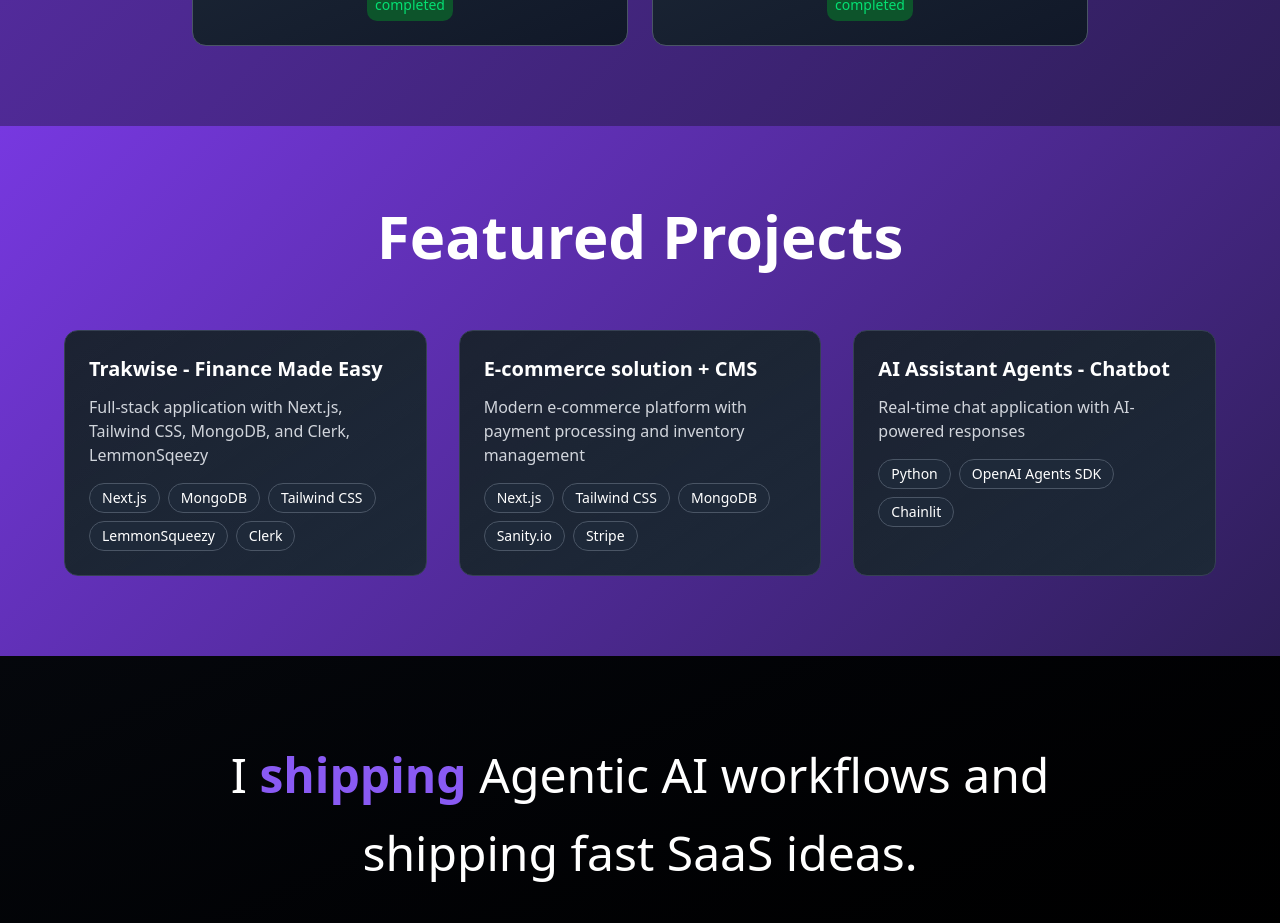
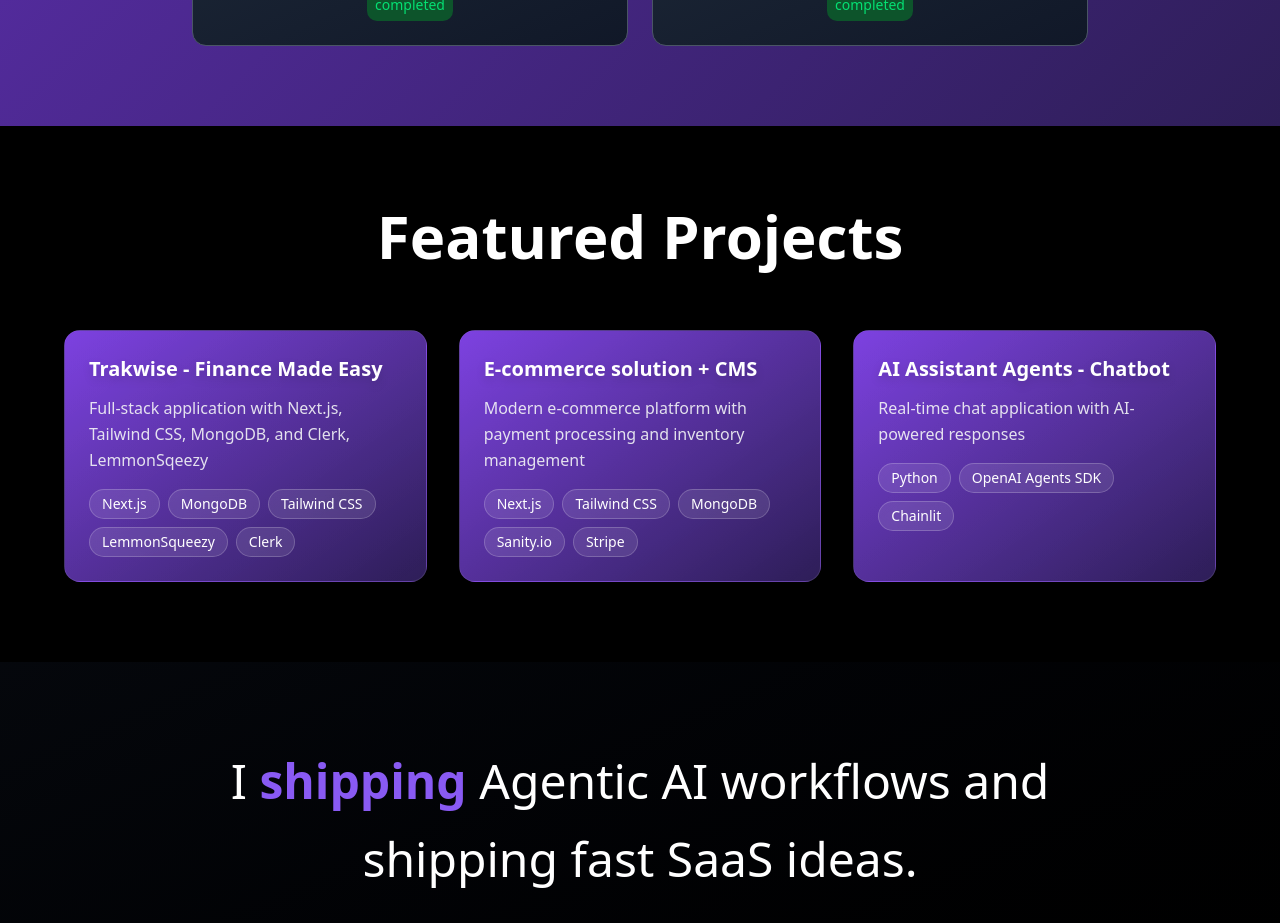
Before and after one commit to hasnainXdev/hasnain-3d-portfolio, a Next.js app: page / in a window 1280 px wide. Shown: the part 3360-4283 px from the top of the page. Built offline with nearby package versions, Linux system fonts and the light colour scheme.

Commit message:
color theme changed

```diff
--- a/components/ProjectSection.tsx
+++ b/components/ProjectSection.tsx
@@ -131,16 +131,9 @@
   }, []);
 
   return (
-    <section
-      ref={sectionRef}
-      className="py-20"
-      style={{
-        background: "linear-gradient(135deg, #7738E0, #2E1E58)",
-        perspective: '1200px'
-      }}
-    >
+    <section ref={sectionRef} className="py-20" style={{ perspective: '1200px' }}>
       <div className="container mx-auto px-4">
-        <h2 className="text-4xl md:text-6xl font-bold text-center mb-16 text-white">
+        <h2 className="text-4xl md:text-6xl font-bold text-center mb-16">
           Featured Projects
         </h2>
 
@@ -148,52 +141,60 @@
           {projects.map((project, index) => (
             <div
               key={index}
-              className="project-card bg-gradient-to-br from-gray-900 to-gray-800 p-6 rounded-xl border border-gray-700 hover:border-white transition-all duration-500 hover:shadow-2xl hover:shadow-white/20 cursor-pointer relative"
+              className="project-card bg-gradient-to-br from-[#7738E0] to-[#2E1E58] p-6 rounded-2xl border border-white/10 hover:border-white/30 transition-all duration-500 hover:shadow-2xl hover:shadow-[#7738E0]/40 cursor-pointer relative overflow-hidden"
               style={{
-                transformStyle: 'preserve-3d',
-                backfaceVisibility: 'hidden',
-                transform: 'translateZ(0)'
+                transformStyle: "preserve-3d",
+                backfaceVisibility: "hidden",
+                transform: "translateZ(0)"
               }}
             >
+              {/* Floating showcase image */}
               <div
                 className="showcase-image absolute top-0 left-0 pointer-events-none z-50 hidden"
-                style={{ transform: 'translateZ(100px)' }}
+                style={{ transform: "translateZ(100px)" }}
               >
                 <Image
                   src={project.image}
                   alt={project.title}
                   width={600}
                   height={400}
-                  className="w-72 h-48 object-cover rounded-lg shadow-2xl border-2 border-white/20"
+                  className="w-72 h-48 object-cover rounded-lg shadow-2xl border border-white/20"
                 />
               </div>
 
-              <div style={{ transform: 'translateZ(30px)' }}>
-                <h3 className="text-xl font-semibold mb-3 text-white">
+              {/* Title */}
+              <div style={{ transform: "translateZ(30px)" }}>
+                <h3 className="text-xl font-bold mb-3 text-white drop-shadow-lg">
                   {project.title}
                 </h3>
               </div>
 
-              <div style={{ transform: 'translateZ(20px)' }}>
-                <p className="text-gray-300 mb-4">
+              {/* Description */}
+              <div style={{ transform: "translateZ(20px)" }}>
+                <p className="text-gray-100/90 mb-4 leading-relaxed">
                   {project.description}
                 </p>
               </div>
 
-              <div className="flex flex-wrap gap-2" style={{ transform: 'translateZ(10px)' }}>
+              {/* Tech Stack */}
+              <div
+                className="flex flex-wrap gap-2"
+                style={{ transform: "translateZ(10px)" }}
+              >
                 {project.tech.map((tech, techIndex) => (
                   <span
                     key={techIndex}
-                    className="bg-gray-800 text-sm px-3 py-1 rounded-full border border-gray-600 hover:border-gray-400 transition-colors"
+                    className="bg-white/10 backdrop-blur-sm text-white text-sm px-3 py-1 rounded-full border border-white/20 hover:bg-white/20 hover:border-white/40 transition-colors"
                   >
                     {tech}
                   </span>
                 ))}
               </div>
 
+              {/* Glow overlay */}
               <div
-                className="absolute inset-0 bg-gradient-to-br from-white/5 to-transparent rounded-xl pointer-events-none"
-                style={{ transform: 'translateZ(5px)' }}
+                className="absolute inset-0 bg-gradient-to-br from-white/5 to-transparent rounded-2xl pointer-events-none"
+                style={{ transform: "translateZ(5px)" }}
               />
             </div>
           ))}
```
